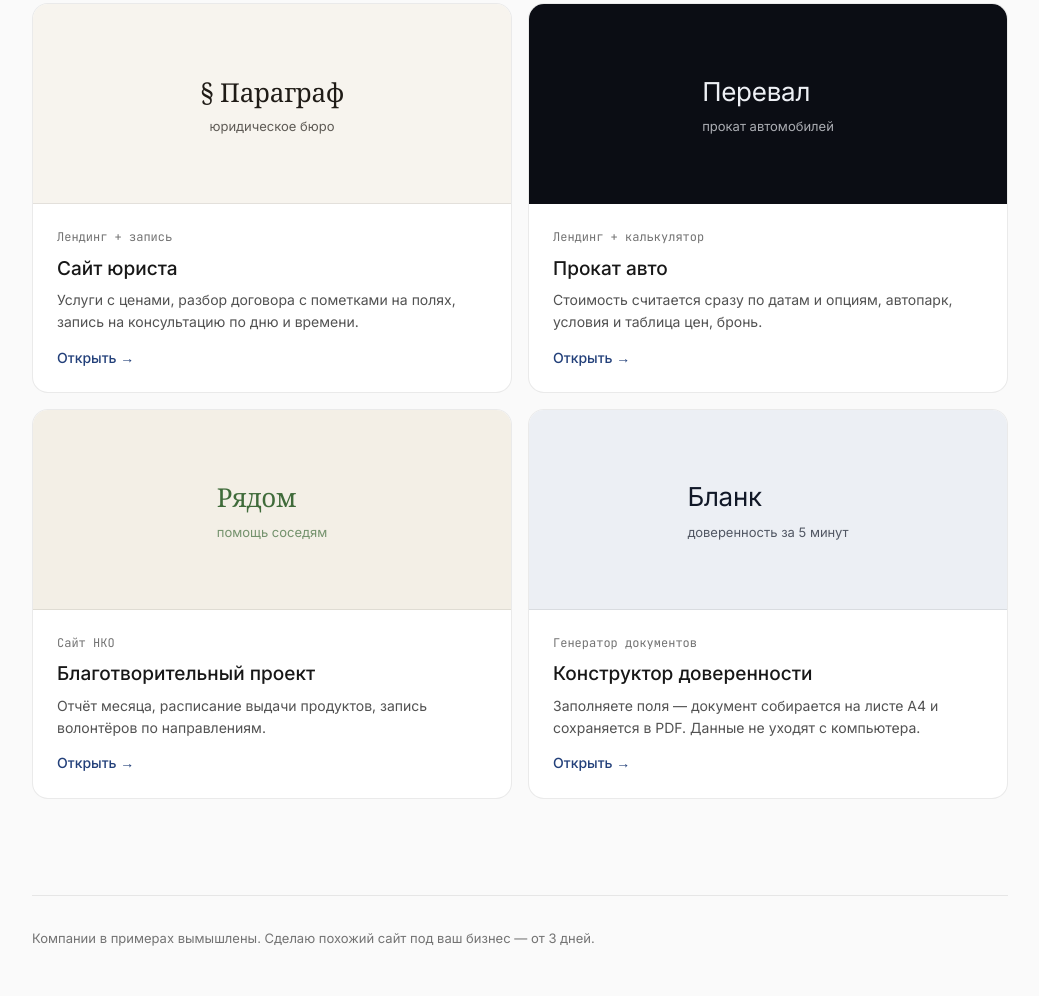
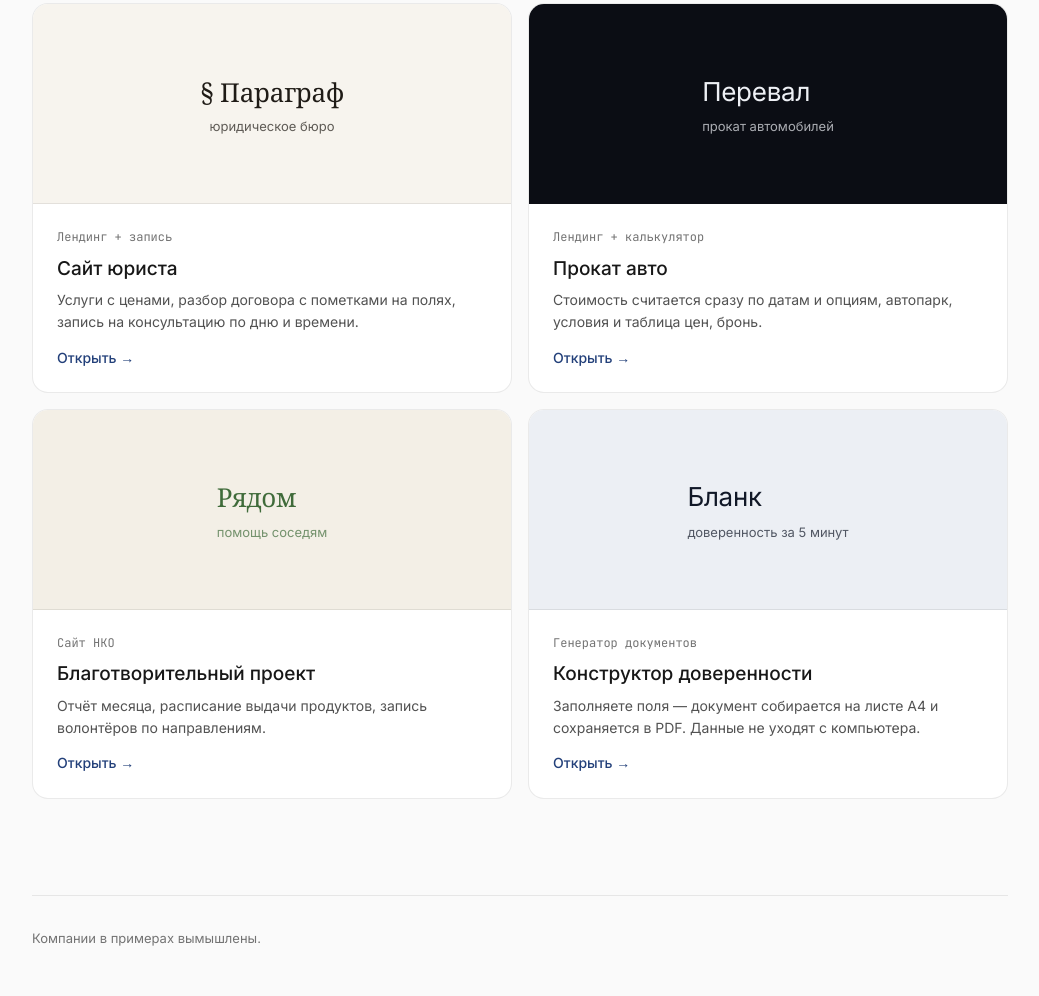
Before and after one commit to yusuframasanov-coder/portfolio, a plain HTML site: page index.html in a window 1280 px wide. Shown: the part 353-1349 px from the top of the page, without its empty margins (120-1159 px from the left). Drawn offline with Linux system fonts and the light colour scheme.

Commit message:
Убрана фраза «Сделаю похожий сайт… от 3 дней» в подвале

```diff
--- a/index.html
+++ b/index.html
@@ -48,7 +48,7 @@ footer{border-top:1px solid var(--line);padding-top:32px;padding-bottom:48px;col
     <a class="w" href="demos/fond/"><div class="pv p3"><div><b style="font-family:Georgia,serif">Рядом</b><span>помощь соседям</span></div></div><div class="body"><span class="tag">Сайт НКО</span><h2>Благотворительный проект</h2><p>Отчёт месяца, расписание выдачи продуктов, запись волонтёров по направлениям.</p><div class="go">Открыть →</div></div></a>
     <a class="w" href="demos/doverennost/"><div class="pv p4"><div><b>Бланк</b><span>доверенность за 5 минут</span></div></div><div class="body"><span class="tag">Генератор документов</span><h2>Конструктор доверенности</h2><p>Заполняете поля — документ собирается на листе А4 и сохраняется в PDF. Данные не уходят с компьютера.</p><div class="go">Открыть →</div></div></a>
   </main>
-  <footer>Компании в примерах вымышлены. Сделаю похожий сайт под ваш бизнес — от 3 дней.</footer>
+  <footer>Компании в примерах вымышлены.</footer>
 </div>
 </body>
 </html>
```
